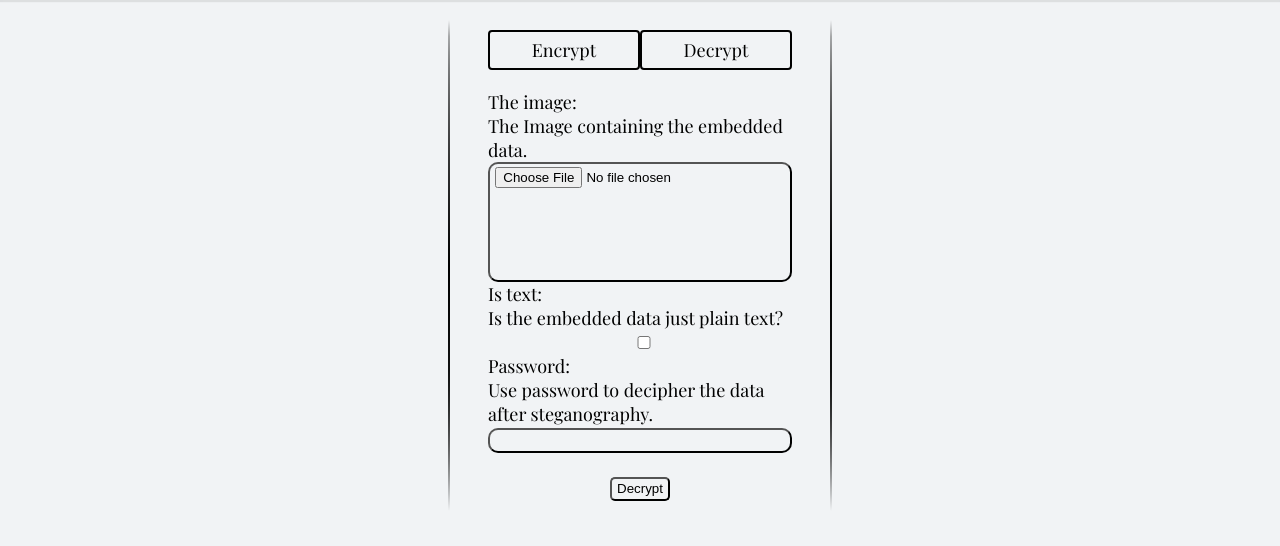
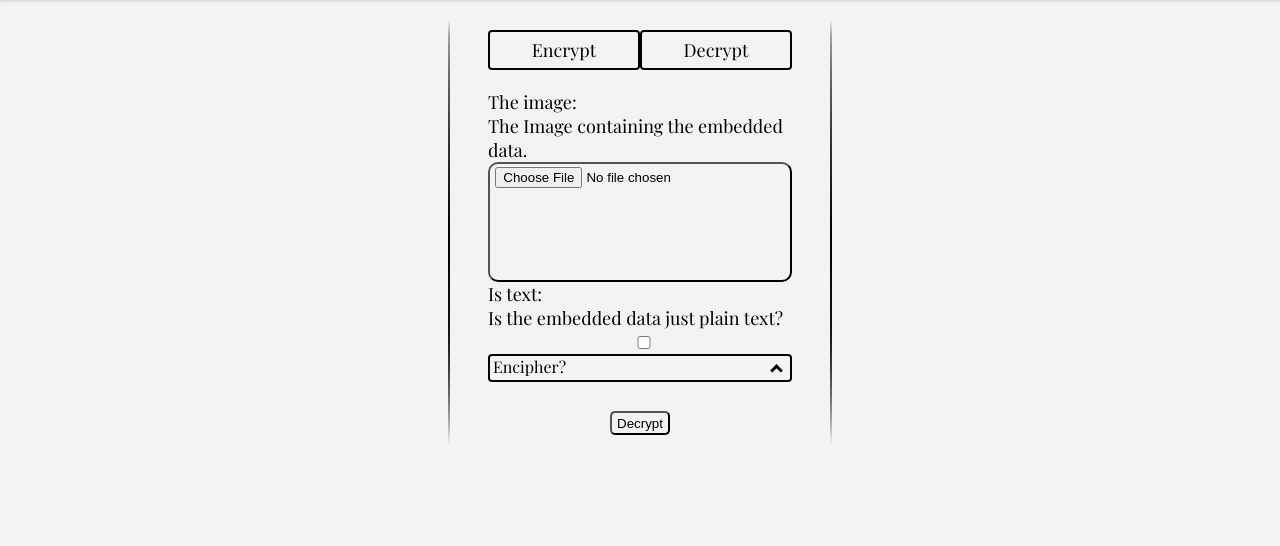
Before and after one commit to taajik/Stego_Tool, a Django app: page /decrypt/ in a window 1280 px wide. Shown: the part 71-617 px from the top of the page. Run offline with Django 5.2, Linux system fonts and the light colour scheme.

Commit message:
seperate common designs from encrypt page to be reusable

```diff
--- a/stego/forms.py
+++ b/stego/forms.py
@@ -22,21 +22,19 @@ class EncryptForm(forms.Form):
     payload_file = forms.FileField(
         required=False,
         label="File",
-        help_text="The file you want to hide.",
         validators=[size_limit],
     )
     payload_text = forms.CharField(
         required=False,
         label="Text",
         widget=forms.Textarea,
-        help_text="The text you want to hide.",
         validators=[validators.MaxLengthValidator(100000000)],
     )
     password = forms.CharField(
         required=False,
         widget=forms.PasswordInput(attrs={"autocomplete": "new-password"}),
         strip=False,
-        help_text="Use password to encipher your data before steganography.",
+        help_text="(Optional) Set a password to encipher your data with, before steganography.",
     )
 
     def prepare_data(self):
@@ -78,7 +76,7 @@ class DecryptForm(forms.Form):
         required=False,
         widget=forms.PasswordInput(attrs={"autocomplete": "current-password"}),
         strip=False,
-        help_text="Use password to decipher the data after steganography.",
+        help_text="The password to use to decipher the data after steganography.",
     )
 
     def prepare_data(self):
--- /dev/null
+++ b/stego/static/stego/css/password_field.css
@@ -0,0 +1,38 @@
+
+#password_field {
+    display: none;
+}
+
+#cipher_option {
+    display: flex;
+    width: 100%;
+    margin-bottom: 5px;
+    padding: 0 3% 0 1%;
+    box-sizing: border-box;
+    border: 2px solid black;
+    border-radius: 4px;
+}
+
+#cipher_option p {
+    margin: 0;
+    margin-right: auto;
+    font-size: medium;
+}
+
+.arrow {
+    display: inline-block;
+    padding: 3px;
+    border: solid black;
+    border-width: 0 3px 3px 0;
+}
+
+.arrow_up {
+    transform: rotate(-135deg);
+    -webkit-transform: rotate(-135deg);
+}
+
+.arrow_down {
+    margin-bottom: 35%;
+    transform: rotate(45deg);
+    -webkit-transform: rotate(45deg);
+}
--- /dev/null
+++ b/stego/static/stego/js/password-field.js
@@ -0,0 +1,15 @@
+
+var arrow_icon = document.getElementById('arrow_icon');
+var password_field = document.getElementById('password_field');
+
+document.getElementById('cipher_option').addEventListener('click', function() {
+    arrow_icon.classList.toggle('arrow_up');
+    arrow_icon.classList.toggle('arrow_down');
+
+    if (password_field.style.display === 'block') {
+        password_field.style.display = 'none';
+        document.getElementById('id_password').value = '';
+    } else {
+        password_field.style.display = 'block';
+    }
+});
--- a/stego/templates/stego/decrypt.html
+++ b/stego/templates/stego/decrypt.html
@@ -2,7 +2,8 @@
 {% load static %}
 
 {% block style %}
-<!-- <link rel="stylesheet" href="{% static 'stego/css/decrypt.css' %}"> -->
+<link rel="stylesheet" href="{% static 'stego/css/decrypt.css' %}">
+<link rel="stylesheet" href="{% static 'stego/css/password_field.css' %}">
 {% endblock %}
 
 
@@ -11,7 +12,27 @@
 <form id="stego_form" enctype="multipart/form-data" method="post" action="{% url 'stego:decrypt' %}">
     {% csrf_token %}
 
-    {{ form.as_div }}
+
+    <div class="field_wrapper" id="stego_file_field">
+        {{ form.stego_file.errors }}
+        {{ form.stego_file.label_tag }}
+        {% if form.stego_file.help_text %}
+            <div id="{{ form.stego_file.auto_id }}_helptext" class="helptext">{{ form.stego_file.help_text|safe }}</div>
+        {% endif %}
+        {{ form.stego_file }}
+    </div>
+
+    <div class="field_wrapper" id="is_text_field">
+        {{ form.is_text.errors }}
+        {{ form.is_text.label_tag }}
+        {% if form.is_text.help_text %}
+            <div id="{{ form.is_text.auto_id }}_helptext" class="helptext">{{ form.is_text.help_text|safe }}</div>
+        {% endif %}
+        {{ form.is_text }}
+    </div>
+
+
+    {% include 'stego/password_field.html' %}
 
     <br>
     <input id="submit_button" type="submit" value="Decrypt">
@@ -22,4 +43,5 @@
 
 {% block javascript %}
 <script src="{% static 'stego/js/display-uploading.js' %}"></script>
+<script src="{% static 'stego/js/password-field.js' %}"></script>
 {% endblock %}
--- /dev/null
+++ b/stego/templates/stego/password_field.html
@@ -0,0 +1,13 @@
+<div id="cipher_option">
+    <p>Encipher?</p>
+    <div><i id="arrow_icon" class="arrow arrow_up"></i></div>
+</div>
+
+<div class="field_wrapper" id="password_field">
+    {{ form.password.errors }}
+    {{ form.password.label_tag }}
+    {% if form.password.help_text %}
+        <div id="{{ form.password.auto_id }}_helptext" class="helptext">{{ form.password.help_text|safe }}</div>
+    {% endif %}
+    {{ form.password }}
+</div>
```
Also changed, not shown: stego/static/stego/css/encrypt.css (+0 -37 lines), stego/static/stego/js/encrypt-form.js (+0 -16 lines), stego/templates/stego/encrypt.html (+3 -14 lines).
